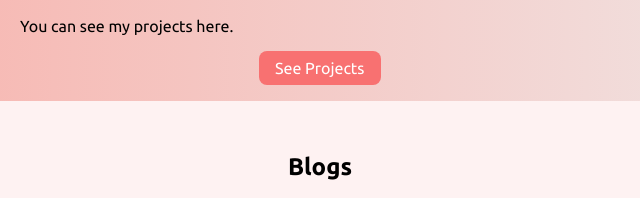
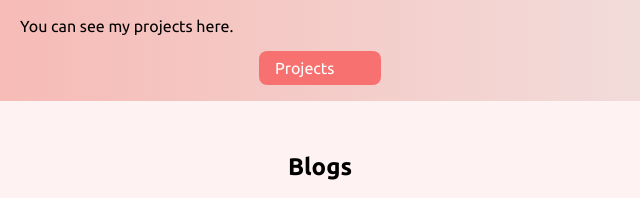
Before and after one commit to prthmh/markFour-Five-personel-porfolio, a plain HTML site: page index.html in a window 1280 px wide. Shown: the part 920-1118 px from the top of the page, 320-960 px from the left. Drawn offline with Linux system fonts and the light colour scheme.

Commit message:
Update index.html

```diff
--- a/index.html
+++ b/index.html
@@ -39,7 +39,7 @@
         <div class="container container-center">
             <h1 id="proj">Projects</h1>
             <p>You can see my projects here. </p>
-            <a target="_blank" class="link link-primary"  href="/projects.html">See Projects</a>
+            <a target="_blank" class="link link-primary"  href="/projects.html">Projects</a>
         </div>
     </section>
 
```
